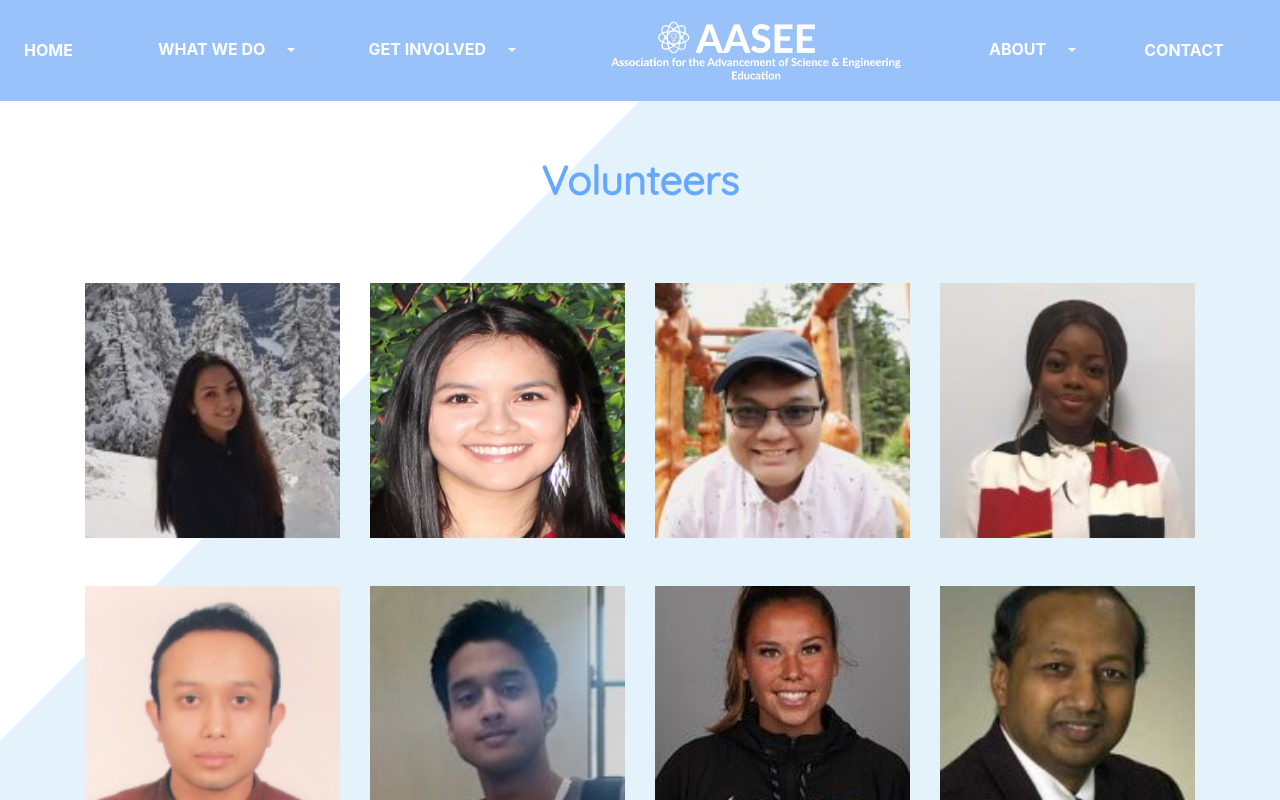
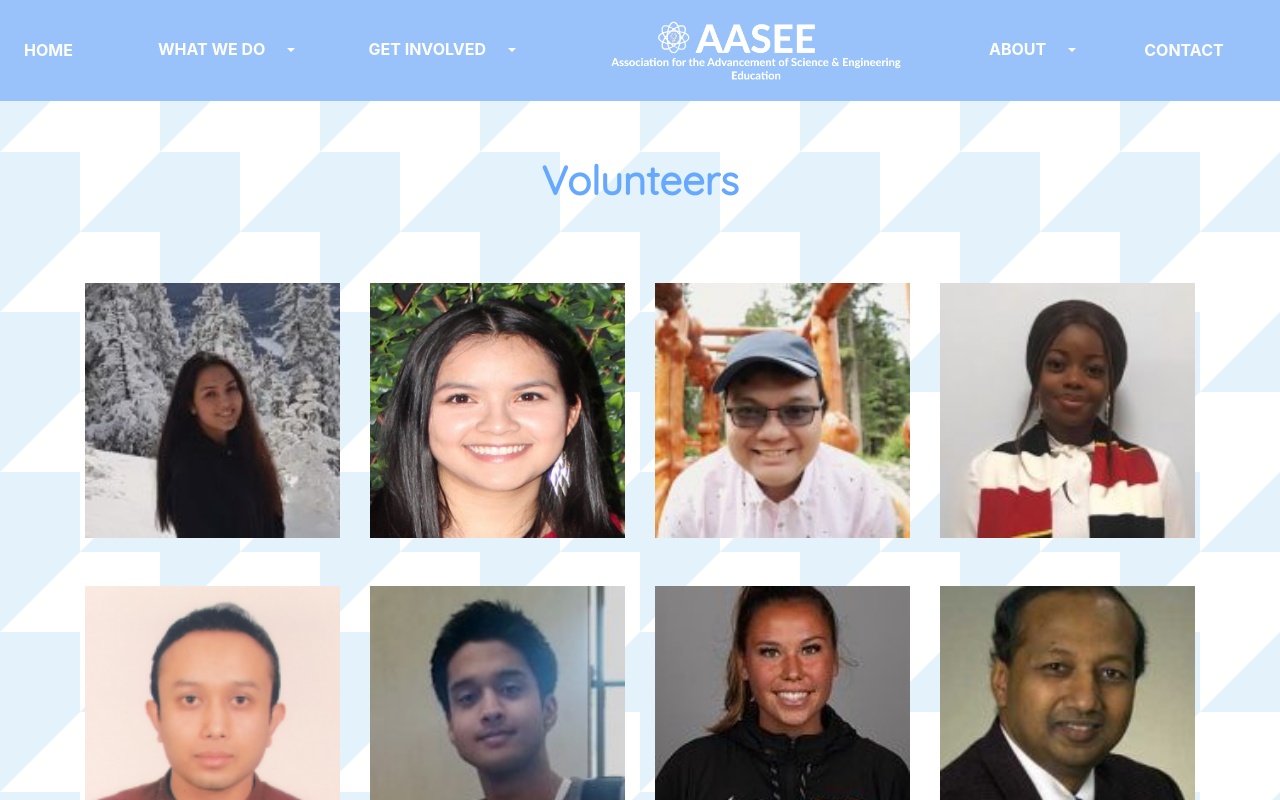
Before and after one commit to MushtabaA/AASEE-Website, a React (Create React App) app in the folder react-bootstrap/: page /volunteers in a window 1280 px wide. Shown: the top 800 px of the page. Built offline with nearby package versions, Linux system fonts and the light colour scheme.

Commit message:
Made repeated background

```diff
--- a/react-bootstrap/src/components/Volunteers.css
+++ b/react-bootstrap/src/components/Volunteers.css
@@ -148,9 +148,9 @@ br {
 }
 
 .bg {
-  background-image: url("/assets/Alternating-Arrowhead.svg");
-  height: 100%;
-  background-position: center;
-  background-repeat: no-repeat;
-  background-size: cover;
+    background-image: url("/assets/Alternating-Arrowhead.svg");
+    height: 10%;
+    background-position: center;
+    /* background-repeat: no-repeat; */
+    /* background-size: cover; */
 }
```
